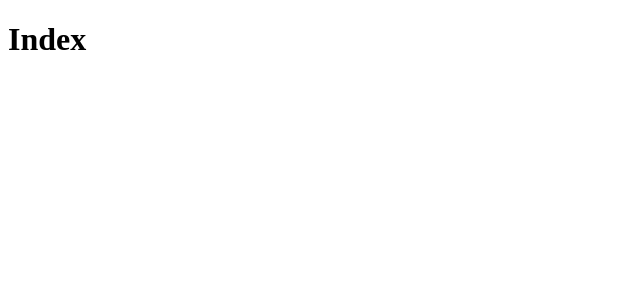
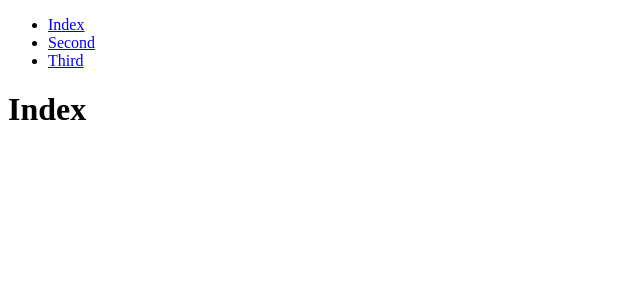
Before and after one commit to totoriri/q-react-router-01, a React (Create React App) app: page / in a window 1280 px wide. Shown: the top 300 px of the page, without its empty margins (0-640 px from the left). Built offline with nearby package versions, Linux system fonts and the light colour scheme.

Commit message:
ADD: add the Link to jump to each pages

```diff
--- a/src/App.js
+++ b/src/App.js
@@ -8,6 +8,13 @@ function App() {
   return (
     <div className="App">
       <Router>
+        <nav>
+          <ul>
+            <li><Link to="/">Index</Link></li>
+            <li><Link to="/second">Second</Link></li>
+            <li><Link to="/third">Third</Link></li>
+          </ul>
+        </nav>
         <Switch>
           <Route exact path="/" component={Index} />
           <Route exact path="/second" component={Second} />
```
Also changed, not shown: 1 other file (tests, documents, lock files or other folders).
